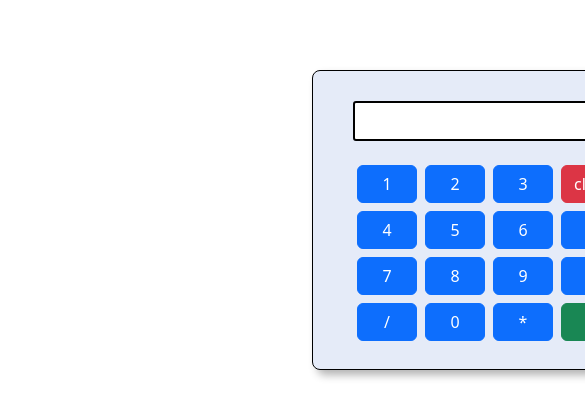
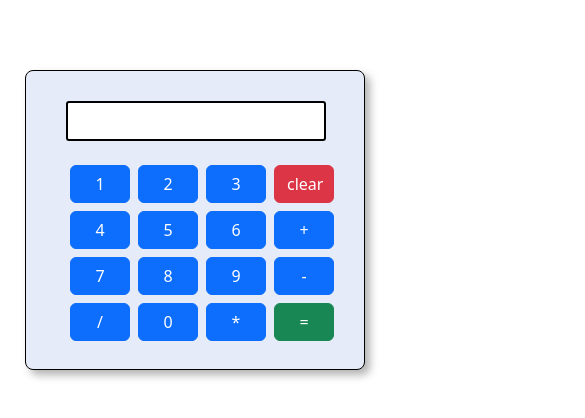
Before and after one commit to MUHAMMAD-BADHUSHA/Calculator.js, a plain HTML site: page index.html in a window 390 px wide. Shown: the top 418 px of the page, 585 px wide, since content can reach past the window. Drawn offline with nearby package versions, Linux system fonts and the light colour scheme.

Commit message:
responsive

```diff
--- a/index.html
+++ b/index.html
@@ -16,7 +16,7 @@
        width: 340px;
        height: 300px;
        margin-top: 70px;
-       margin-left: 300px;
+
        background-color: rgb(229, 235, 248);
    }
    .input input{
@@ -45,8 +45,8 @@
   </head>
 
   <body>
-    <div class="container">
-        <div class="calcbox ">
+    <div class="container d-flex flex-wrap justify-content-center col-12 col-sm-12 col-xl-12 col-lg-12">
+        <div class="calcbox  ">
             <div class="input">
                 <input type="text" id="display" readonly>
 
```
